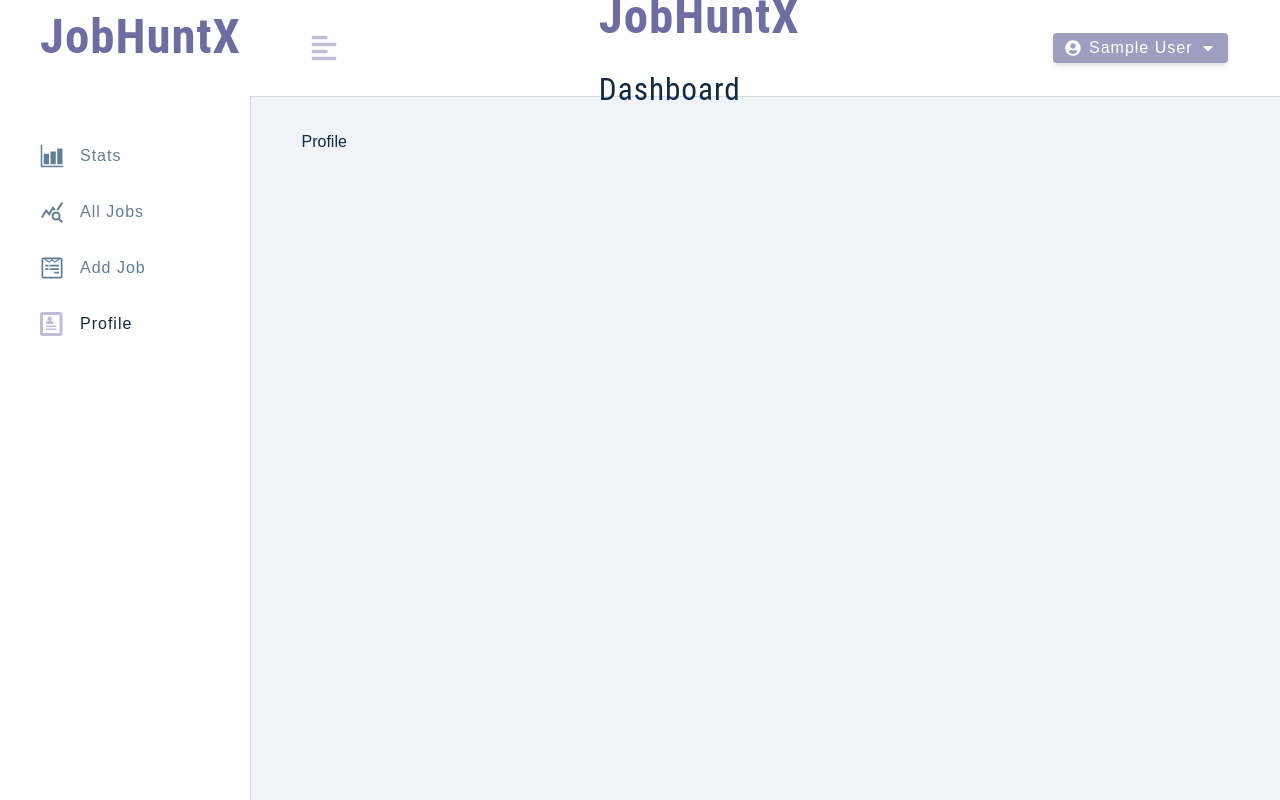
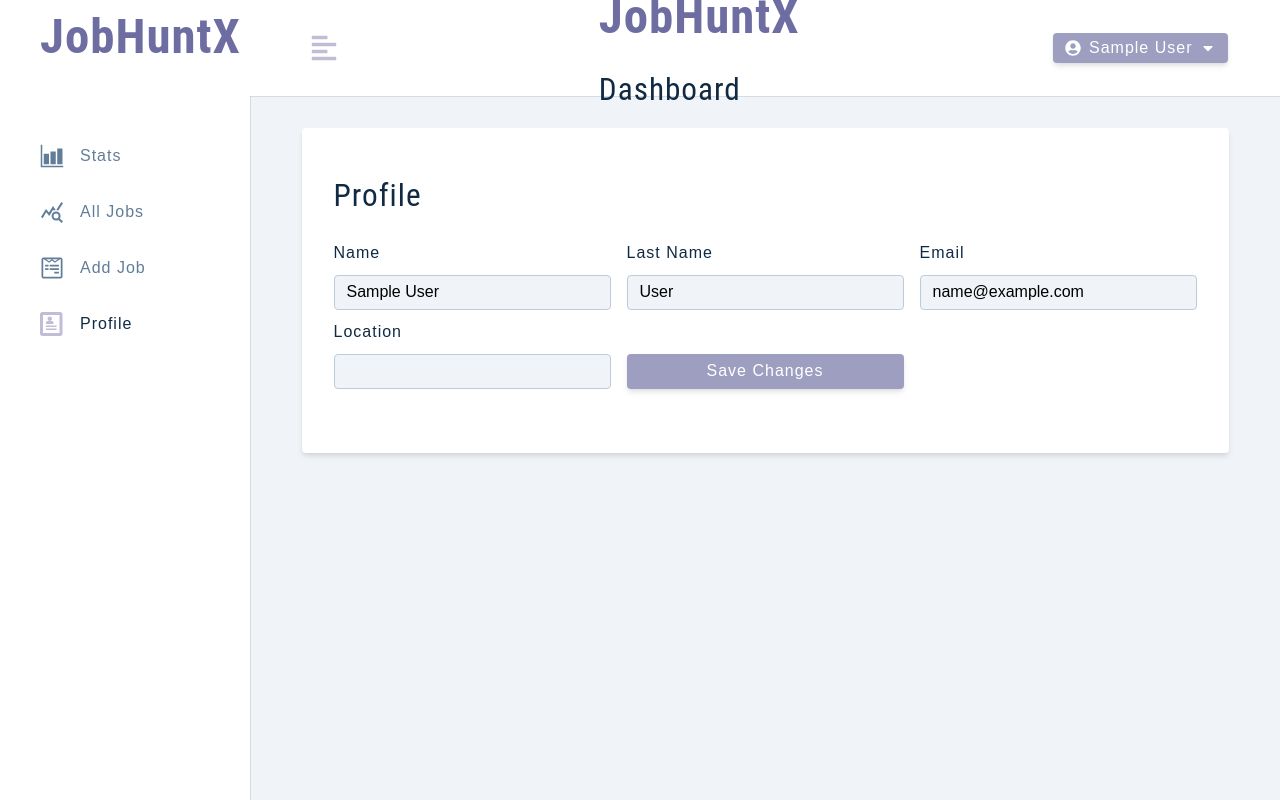
Before and after one commit to nataburdyey/job-hunt-x, a React (Vite) app: page /profile in a window 1280 px wide. Built offline with nearby package versions, Linux system fonts and the light colour scheme; sample sign-in values are in the browser's storage.

Commit message:
add Profile functionality

```diff
--- a/src/components/FormRow.jsx
+++ b/src/components/FormRow.jsx
@@ -1,8 +1,8 @@
-const FormRow = ({ type, name, value, handleChange }) => {
+const FormRow = ({ type, name, value, handleChange, labelText }) => {
   return (
     <div className='form-row'>
       <label htmlFor={name} className='form-label'>
-        {name}
+        {labelText || name}
       </label>
       <input
         type={type}
--- a/src/components/index.js
+++ b/src/components/index.js
@@ -2,5 +2,6 @@ import BigSidebar from './BigSidebar';
 import Logo from "./Logo";
 import Navbar from './Navbar';
 import SmallSidebar from './SmallSidebar';
+import FormRow from './FormRow';
 
-export { Logo, BigSidebar, Navbar, SmallSidebar };
+export { Logo, BigSidebar, Navbar, SmallSidebar, FormRow };
--- a/src/features/user/userSlice.jsx
+++ b/src/features/user/userSlice.jsx
@@ -33,6 +33,23 @@ export const loginUser = createAsyncThunk(
       const resp = await customFetch.post('/auth/login', user);
       return resp.data;
     } catch (error) {
+      return thunkAPI.rejectWithValue(error.response.data.msg);
+    }
+  }
+);
+
+export const updateUser = createAsyncThunk(
+  'user/updateUser',
+  async (user, thunkAPI) => {
+    try {
+      const resp = await customFetch.patch('/auth/updateUser', user, {
+        headers: {
+          authorization: `Bearer ${thunkAPI.getState().user.user.token}`,
+        },
+      });
+      return resp.data;
+    } catch (error) {
+      console.log(error.response);
       return thunkAPI.rejectWithValue(error.response.data.msg);
     }
   }
@@ -80,6 +97,21 @@ const userSlice = createSlice({
       state.isLoading = false;
       toast.error(payload);
     },
+    [updateUser.pending]: (state) => {
+      state.isLoading = true;
+    },
+    [updateUser.fulfilled]: (state, { payload }) => {
+      const { user } = payload;
+      state.isLoading = false;
+      state.user = user;
+
+      addUserToLocalStorage(user);
+      toast.success('User Updated');
+    },
+    [updateUser.rejected]: (state, { payload }) => {
+      state.isLoading = false;
+      toast.error(payload);
+    },
   },
 });
 
--- a/src/pages/dashboard/Profile.jsx
+++ b/src/pages/dashboard/Profile.jsx
@@ -1,6 +1,74 @@
+import { useState } from 'react';
+import { useDispatch, useSelector } from 'react-redux';
+import { toast } from 'react-toastify';
+
+import { FormRow } from '../../components';
+import Wrapper from '../../assets/wrappers/DashboardFormPage';
+import { loginUser, updateUser } from '../../features/user/userSlice';
+
 const Profile = () => {
+  const { isLoading, user } = useSelector((store) => store.user);
+  const dispatch = useDispatch();
+
+  const [userData, setUserData] = useState({
+    name: user?.name || '',
+    email: user?.email || '',
+    lastName: user?.lastName || '',
+    location: user?.location || '',
+  });
+
+  const handleSubmit = (e) => {
+    e.preventDefault();
+    const { name, email, lastName, location } = userData;
+    if (!name || !email || !lastName || !location) {
+      toast.error('Please fill out all fields');
+      return;
+    }
+    dispatch(updateUser(userData));
+  };
+
+  const handleChange = (e) => {
+    const name = e.target.name;
+    const value = e.target.value;
+    setUserData({ ...userData, [name]: value });
+  };
+
   return (
-    <div>Profile</div>
-  )
-}
-export default Profile
+    <Wrapper>
+      <form className='form' onSubmit={handleSubmit}>
+        <h3>Profile</h3>
+        <div className='form-center'>
+          <FormRow
+            type='text'
+            name='name'
+            value={userData.name}
+            handleChange={handleChange}
+          />
+          <FormRow
+            type='text'
+            name='lastName'
+            labelText='Last Name'
+            value={userData.lastName}
+            handleChange={handleChange}
+          />
+          <FormRow
+            type='email'
+            name='email'
+            value={userData.email}
+            handleChange={handleChange}
+          />
+          <FormRow
+            type='text'
+            name='location'
+            value={userData.location}
+            handleChange={handleChange}
+          />
+          <button type='submit' className='btn btn-block' disabled={isLoading}>
+            {isLoading ? 'Please Wait...' : 'Save Changes'}
+          </button>
+        </div>
+      </form>
+    </Wrapper>
+  );
+};
+export default Profile;
```
